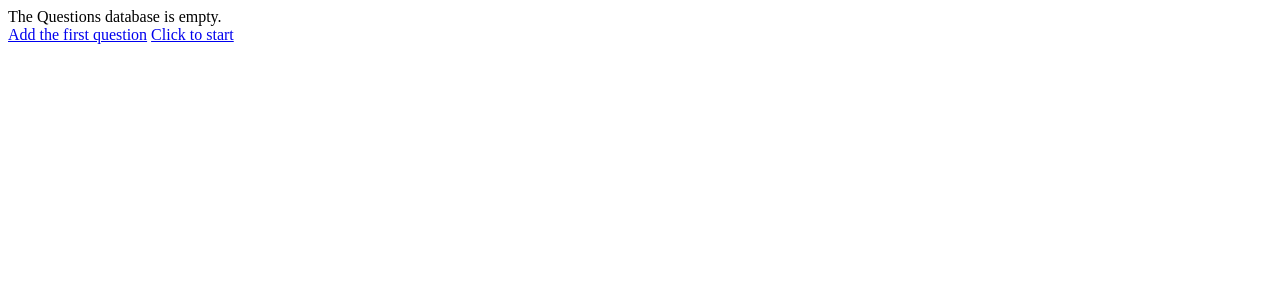
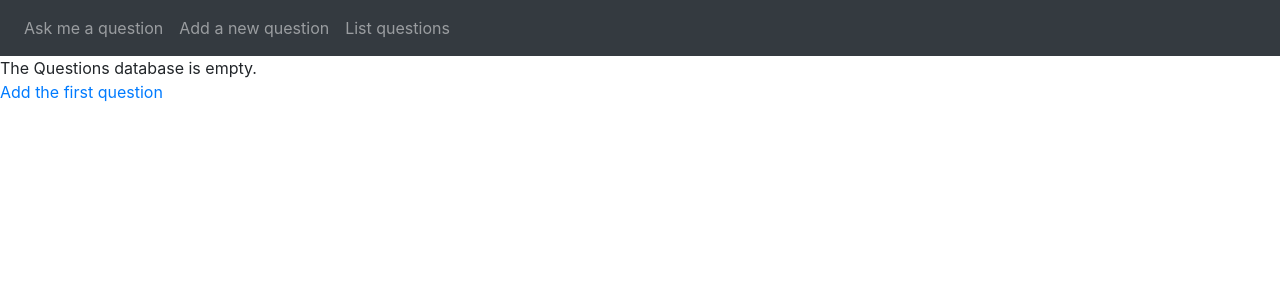
Before and after one commit to BEricDavis/flashcards, a Flask app: page / in a window 1280 px wide. Shown: the top 300 px of the page. Run offline with Flask 2, Linux system fonts and the light colour scheme; data that the repository does not hold is empty; some libraries are stand-ins or nearby versions.

Commit message:
add initial pass at navbar

```diff
--- a/app/templates/base.html
+++ b/app/templates/base.html
@@ -10,13 +10,38 @@
                             answer.style.display = "none";
                         }
                     }
-                </script>
+            </script>
+            <script src="https://maxcdn.bootstrapcdn.com/bootstrap/4.0.0/js/bootstrap.min.js" integrity="sha384-JZR6Spejh4U02d8jOt6vLEHfe/JQGiRRSQQxSfFWpi1MquVdAyjUar5+76PVCmYl" crossorigin="anonymous"></script>    <link rel="stylesheet" href="https://stackpath.bootstrapcdn.com/bootstrap/4.1.3/css/bootstrap.min.css" integrity="sha384-MCw98/SFnGE8fJT3GXwEOngsV7Zt27NXFoaoApmYm81iuXoPkFOJwJ8ERdknLPMO" crossorigin="anonymous">
+            <script src="https://cdnjs.cloudflare.com/ajax/libs/popper.js/1.12.9/umd/popper.min.js" integrity="sha384-ApNbgh9B+Y1QKtv3Rn7W3mgPxhU9K/ScQsAP7hUibX39j7fakFPskvXusvfa0b4Q" crossorigin="anonymous"></script>
 
     </head>
-    {% block content %}
+<body>
 
-    {% endblock %}
+
+<nav class="navbar navbar-expand navbar-dark bg-dark">
+    <ul class="navbar-nav">
+        <li class="nav-item">
+            <a class="nav-link" href="{{ url_for('display_question') }}">Ask me a question</a>
+        </li>
+        <li class="nav-item">
+            <a class="nav-link" href="{{ url_for('add') }}">Add a new question</a>
+        </li>
+        <li class="nav-item">
+            <a class="nav-link" href="{{ url_for('list_questions') }}">List questions</a>
+        </li>
+    </ul>
+
+</nav>
+
+
+<div>
+{% block content %}
+
+{% endblock %}
+</div>
 {% block question %}
 
 {%  endblock %}
+
+</body>
 </html>
--- a/app/templates/start.html
+++ b/app/templates/start.html
@@ -7,5 +7,5 @@
     The Questions database is empty.<br>
     <a href=" {{ url_for('add') }}">Add the first question</a>
 {% endif %}
-<a href=" {{ url_for('display_question') }}">Click to start</a>
+
 {% endblock %}
```
Also changed, not shown: app/templates/question.html (+0 -9 lines).
